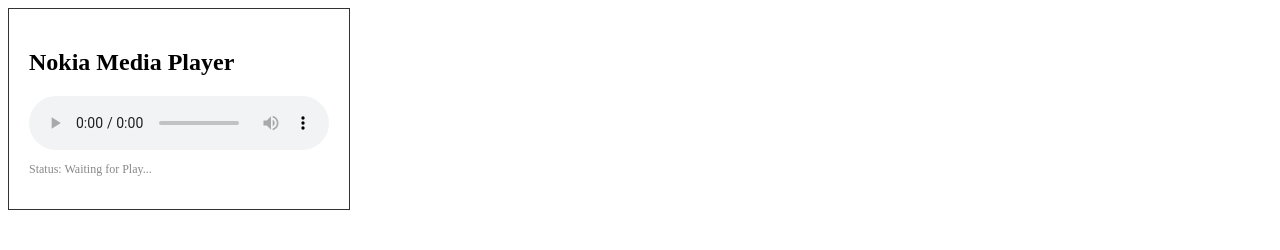
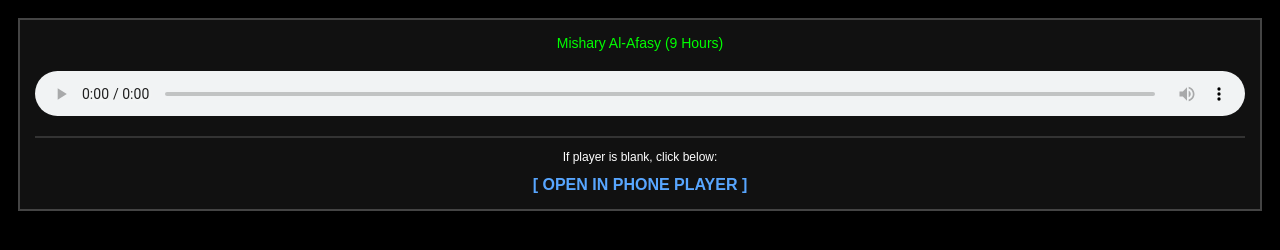
Before and after one commit to crackle4712/myaudio, a plain HTML site: page index.html in a window 1280 px wide. Drawn offline with Linux system fonts and the light colour scheme.

Commit message:
Update index.html

```diff
--- a/index.html
+++ b/index.html
@@ -1,27 +1,33 @@
+<!DOCTYPE html>
+<html>
+<head>
+    <title>Quran Player</title>
+    <meta name="viewport" content="width=device-width, initial-scale=1">
+    <style>
+        body { background: #000; color: #fff; text-align: center; padding: 10px; font-family: sans-serif; }
+        .player-container { border: 2px solid #444; padding: 15px; background: #111; }
+        /* This forces the audio bar to be visible and wide */
+        audio { width: 100%; display: block; margin: 20px 0; height: 45px; }
+        .info { font-size: 14px; color: #0f0; margin-bottom: 10px; }
+    </style>
+</head>
 <body>
-    <div style="padding: 20px; border: 1px solid #333; display: inline-block;">
-        <h2>Nokia Media Player</h2>
 
-        <audio id="nokiaAudio" controls style="width: 300px;">
-            <source src="https://archive.org/download/the-complete-holy-quran-by-sheikh-mishary-al-afasy-1-3/The%20Complete%20Holy%20Quran%20By%20Sheikh%20Mishary%20Al%20Afasy%201%203.mp3" type="audio/mpeg">
-            Your browser is too old.
+    <div class="player-container">
+        <div class="info">Mishary Al-Afasy (9 Hours)</div>
+
+        <audio controls preload="metadata">
+            <source src="https://archive.org/download/the-complete-holy-quran-by-sheikh-mishary-al-afasy-1-3/The%20Complete%20Holy%20Quran%20By%20Sheikh-Mishary-Al-Afasy-1-3.mp3" type="audio/mpeg">
         </audio>
 
-        <p id="status" style="font-size: 12px; color: #888;">Status: Waiting for Play...</p>
+        <hr color="#333">
+
+        <p style="font-size: 12px;">If player is blank, click below:</p>
+        <a href="https://archive.org/download/the-complete-holy-quran-by-sheikh-mishary-al-afasy-1-3/The%20Complete%20Holy%20Quran%20By%20Sheikh-Mishary-Al-Afasy-1-3.mp3"
+           style="color: #58a6ff; text-decoration: none; font-weight: bold;">
+           [ OPEN IN PHONE PLAYER ]
+        </a>
     </div>
 
-    <script>
-        var aud = document.getElementById("nokiaAudio");
-        var stat = document.getElementById("status");
-
-        // These events tell you what's happening behind the scenes
-        aud.onplay = function() { stat.innerHTML = "Status: Loading 500MB file..."; };
-        aud.onplaying = function() { stat.innerHTML = "Status: Playing Now"; };
-        aud.onstalled = function() { stat.innerHTML = "Status: Internet too slow..."; };
-
-        // This helps the timeline update faster
-        aud.onloadedmetadata = function() {
-            stat.innerHTML = "Status: Length Loaded (" + Math.round(aud.duration/3600) + " hours)";
-        };
-    </script>
 </body>
+</html>
```
